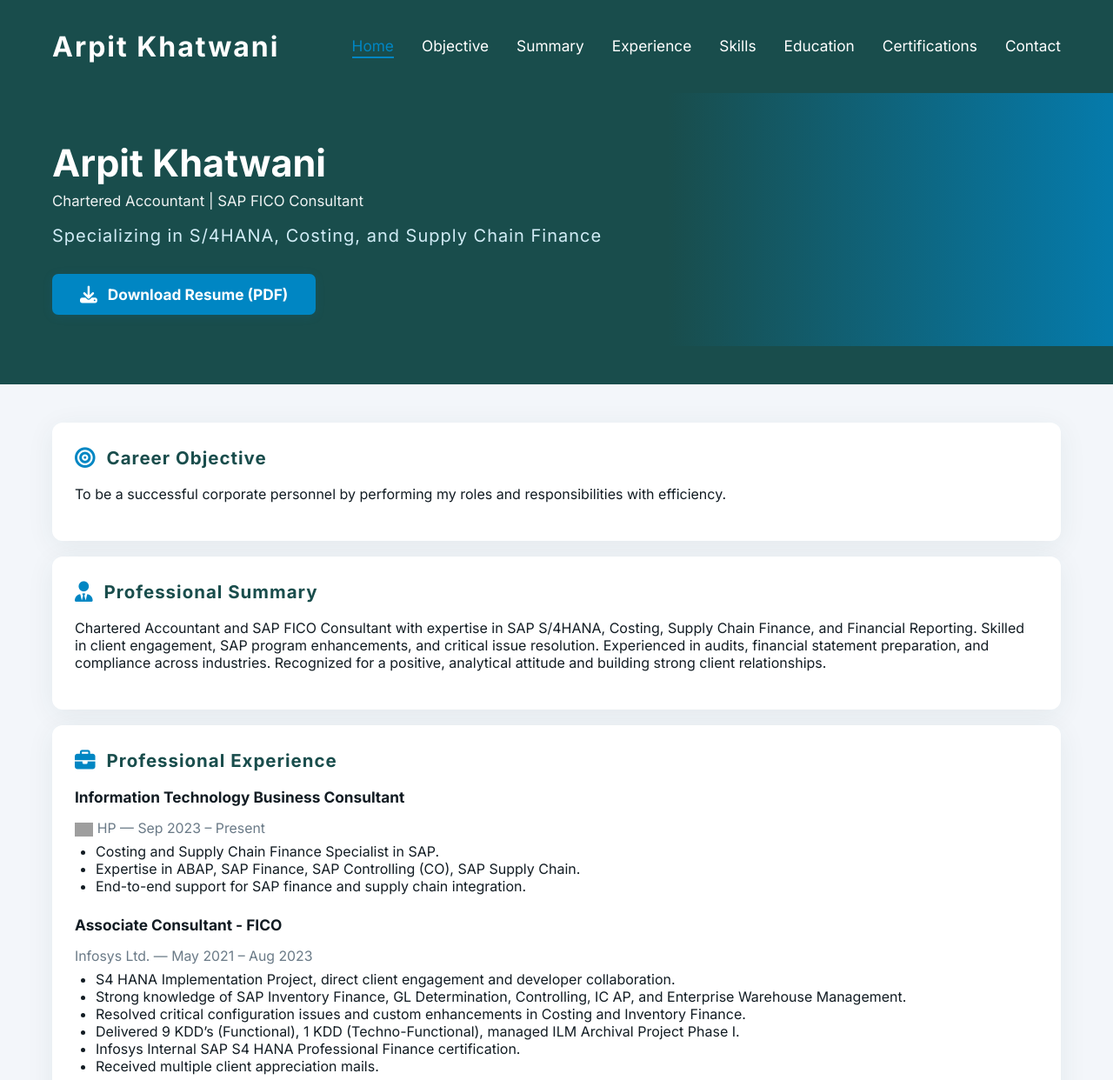
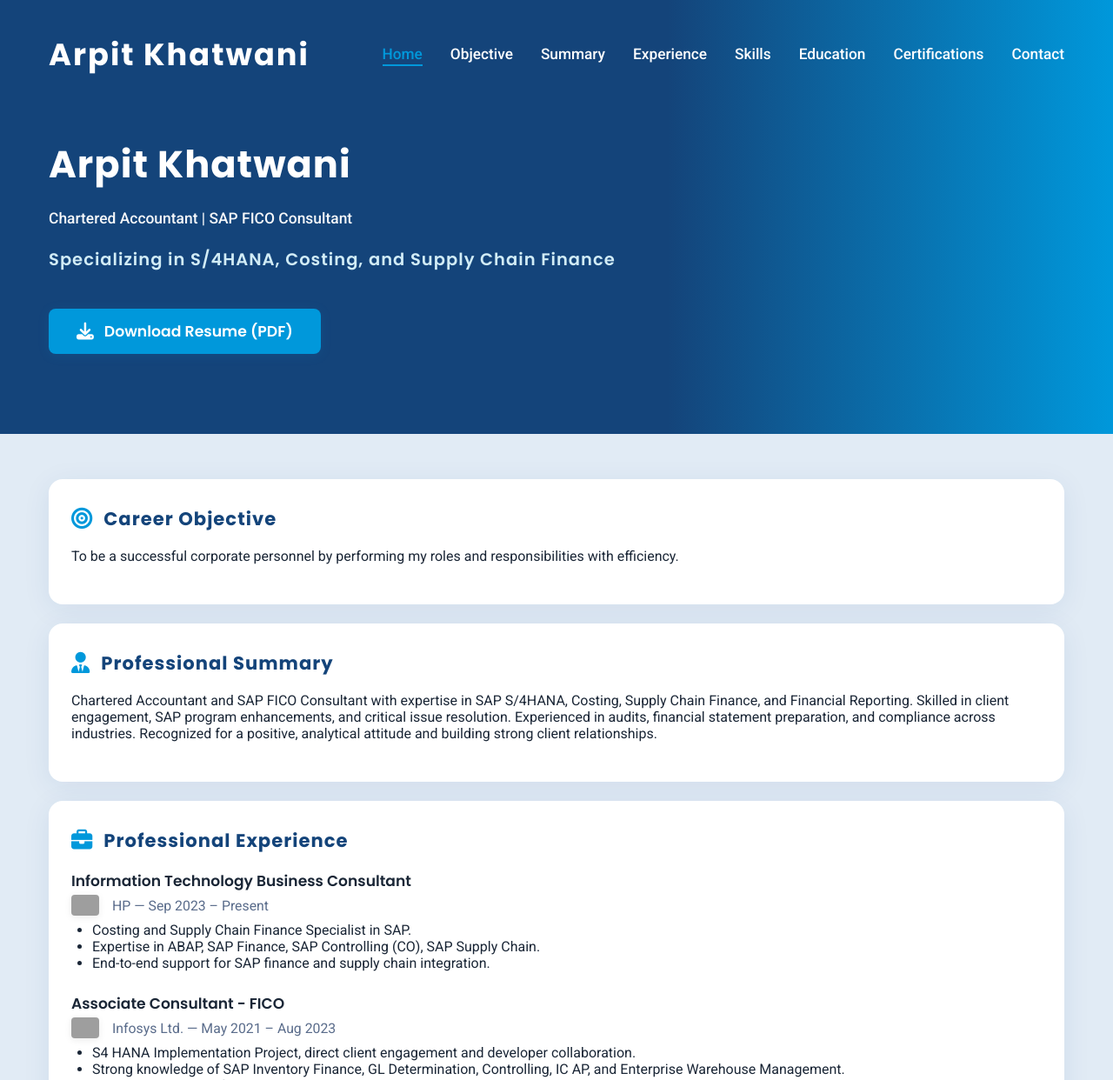
Before and after one commit to caarpitkhatwani/Portfolio, a plain HTML site: page index.html in a window 1280 px wide. Shown: the top 1242 px of the page at 87% size. Drawn offline with Linux system fonts and the light colour scheme; grey boxes are pictures that could not be loaded.

Commit message:
Update index.html

```diff
--- a/index.html
+++ b/index.html
@@ -5,27 +5,27 @@
     <meta name="viewport" content="width=device-width, initial-scale=1.0">
     <title>Arpit Khatwani - Chartered Accountant | SAP FICO Consultant</title>
     <meta name="description" content="Arpit Khatwani | Chartered Accountant & SAP FICO Consultant specializing in S/4HANA, Costing, and Supply Chain Finance.">
-    <!-- Professional, modern fonts -->
-    <link href="https://fonts.googleapis.com/css2?family=Inter:wght@400;700&family=Roboto:wght@400;500&display=swap" rel="stylesheet">
+    <!-- Fonts -->
+    <link href="https://fonts.googleapis.com/css2?family=Poppins:wght@600;700&family=Roboto:wght@400;500&display=swap" rel="stylesheet">
     <link rel="stylesheet" href="https://cdnjs.cloudflare.com/ajax/libs/font-awesome/6.4.2/css/all.min.css">
     <style>
         :root {
-            --primary: #194d4c;
-            --secondary: #f3f6fa;
-            --accent: #0086c3;
-            --white: #fff;
-            --gray: #6a7a87;
-            --dark: #121c23;
-            --card-radius: 12px;
-            --shadow: 0px 6px 32px rgba(25, 77, 76, 0.07);
+            --primary: #14447a;
+            --accent: #0098db;
+            --bg: #f5f8fa;
+            --card-bg: #fff;
+            --section-bg: #e1ebf5;
+            --text-dark: #1a2636;
+            --text-light: #5a6c8b;
+            --shadow: 0 6px 32px rgba(20,68,122,0.08);
+            --radius: 16px;
         }
         html, body {
             margin: 0;
             padding: 0;
-            font-family: 'Inter', 'Roboto', Arial, sans-serif;
-            background: var(--secondary);
-            color: var(--dark);
-            height: 100%;
+            background: var(--bg);
+            color: var(--text-dark);
+            font-family: 'Roboto', Arial, sans-serif;
             min-height: 100vh;
         }
         body {
@@ -34,82 +34,73 @@
             min-height: 100vh;
         }
         header {
-            background: var(--primary);
-            color: var(--white);
+            background: linear-gradient(90deg, #14447a 60%, #0098db 100%);
+            color: #fff;
+            padding: 36px 0 0 0;
             box-shadow: var(--shadow);
-            padding: 0;
         }
-        .topbar {
+        .nav-container {
             display: flex;
+            justify-content: space-between;
             align-items: center;
-            justify-content: space-between;
-            padding: 34px 60px 34px 60px;
+            padding: 0 56px;
         }
-        .logo {
-            display: flex;
-            align-items: center;
-            gap: 16px;
-            font-size: 2em;
+        .nav-title {
+            font-family: 'Poppins', sans-serif;
+            font-size: 2.2em;
             font-weight: 700;
             letter-spacing: 2px;
         }
-        /* Remove header logo image style */
         nav {
             display: flex;
             gap: 32px;
         }
         nav a {
-            color: var(--white);
+            color: #fff;
             text-decoration: none;
             font-weight: 500;
             font-size: 1.08em;
+            padding-bottom: 2px;
             position: relative;
-            padding-bottom: 2px;
-            transition: color 0.2s;
+            transition: color 0.18s;
         }
         nav a.active, nav a:hover {
             color: var(--accent);
         }
         nav a.active::after, nav a:hover::after {
             content: '';
-            display: block;
             position: absolute;
             height: 2px;
+            left: 0; right: 0;
             bottom: -2px;
-            left: 0;
-            right: 0;
             background: var(--accent);
         }
         .hero {
-            padding: 54px 60px 36px 60px;
-            background: linear-gradient(90deg, #194d4c 60%, #0086c3 110%);
-            color: var(--white);
+            padding: 68px 56px 44px 56px;
             display: flex;
             flex-direction: column;
             align-items: flex-start;
-            animation: fadeSlideDown 1.1s cubic-bezier(.7,.2,.6,1);
-        }
-        @keyframes fadeSlideDown {
-            from { opacity: 0; transform: translateY(-40px);}
-            to   { opacity: 1; transform: translateY(0);}
+            gap: 12px;
         }
         .hero h1 {
-            font-family: 'Inter', sans-serif;
+            font-family: 'Poppins', sans-serif;
             font-size: 2.7em;
             margin: 0 0 8px 0;
             font-weight: 700;
+            letter-spacing: 1px;
         }
         .hero .subtitle {
-            font-size: 1.05em;
+            font-size: 1.09em;
             font-weight: 500;
-            margin-bottom: 18px;
-            opacity: 0.93;
+            margin-bottom: 11px;
+            opacity: 0.96;
         }
         .hero .tagline {
-            font-size: 1.25em;
+            font-size: 1.22em;
             color: #d1ecf6;
-            font-weight: 500;
-            margin-bottom: 26px;
+            font-family: 'Poppins', sans-serif;
+            font-weight: 600;
+            margin-bottom: 22px;
             letter-spacing: 1px;
         }
         .download-btn {
@@ -117,18 +108,19 @@
             align-items: center;
             gap: 12px;
             background: var(--accent);
-            color: var(--white);
+            color: #fff;
             font-size: 1.08em;
-            font-weight: 700;
+            font-family: 'Poppins', sans-serif;
+            font-weight: 600;
             text-decoration: none;
             padding: 13px 32px;
-            border-radius: 7px;
-            box-shadow: 0 2px 12px rgba(0,134,195,0.13);
+            border-radius: 8px;
+            box-shadow: 0 2px 14px rgba(0,152,219,0.11);
             border: none;
-            transition: background 0.2s, transform 0.12s;
+            transition: background 0.2s, transform 0.15s;
             cursor: pointer;
-            margin-top: 6px;
-            animation: fadeUp 1.3s cubic-bezier(.7,.2,.6,1);
+            margin-top: 8px;
+            animation: fadeUp 1.2s cubic-bezier(.7,.2,.6,1);
         }
         .download-btn i {
             font-size: 1.15em;
@@ -138,23 +130,23 @@
             transform: translateY(-2px) scale(1.03);
         }
         @keyframes fadeUp {
-            from { opacity: 0; transform: translateY(30px);}
+            from { opacity: 0; transform: translateY(28px);}
             to   { opacity: 1; transform: translateY(0);}
         }
         main {
             flex: 1;
-            padding: 44px 60px 0 60px;
-            background: var(--secondary);
+            background: var(--section-bg);
+            padding: 52px 56px 0 56px;
         }
         section {
-            margin-bottom: 44px;
+            margin-bottom: 48px;
         }
         .section-title {
-            font-size: 1.28em;
+            font-size: 1.32em;
+            font-family: 'Poppins', sans-serif;
             font-weight: 700;
             color: var(--primary);
-            margin-bottom: 19px;
-            font-family: 'Inter', sans-serif;
+            margin-bottom: 18px;
             letter-spacing: 1px;
             display: flex;
             align-items: center;
@@ -165,29 +157,26 @@
             font-size: 1.15em;
         }
         .card {
-            background: var(--white);
-            border-radius: var(--card-radius);
+            background: var(--card-bg);
+            border-radius: var(--radius);
             box-shadow: var(--shadow);
-            padding: 28px 26px;
-            margin-bottom: 18px;
-            transition: box-shadow 0.2s, transform 0.22s;
+            padding: 30px 26px;
+            margin-bottom: 22px;
+            animation: cardFadeIn 0.95s cubic-bezier(.7,.2,.6,1);
             opacity: 0;
-            transform: scale(0.98) translateY(18px);
-            animation: cardAppear 0.7s cubic-bezier(.7,.2,.6,1) forwards;
+            transform: translateY(60px) scale(0.98);
+            animation-fill-mode: forwards;
         }
-        @keyframes cardAppear {
+        .card.visible {
+            opacity: 1;
+            transform: translateY(0) scale(1);
+        }
+        @keyframes cardFadeIn {
             to {
                 opacity: 1;
-                transform: scale(1) translateY(0);
+                transform: translateY(0) scale(1);
             }
         }
-        .card:nth-child(even) { animation-delay: 0.10s; }
-        .card:nth-child(odd) { animation-delay: 0.25s;}
-        .card:hover {
-            box-shadow: 0 10px 40px rgba(25, 77, 76, 0.14);
-            transform: scale(1.02) translateY(-2px);
-        }
-
         .skills-list {
             display: flex;
             flex-wrap: wrap;
@@ -208,7 +197,7 @@
         }
         .skills-list li:hover {
             background: var(--accent);
-            color: var(--white);
+            color: #fff;
         }
         .cert-list {
             list-style: none;
@@ -221,17 +210,18 @@
             display: flex;
             align-items: center;
             gap: 20px;
-            background: var(--secondary);
-            border-radius: 9px;
-            box-shadow: 0 1px 8px rgba(25,77,76,0.03);
+            background: var(--section-bg);
+            border-radius: 10px;
+            box-shadow: 0 1px 8px rgba(20,68,122,0.04);
             padding: 14px 16px;
-            transition: box-shadow 0.2s;
-        }
-        .cert-list li:hover {
-            box-shadow: 0 4px 18px rgba(25,77,76,0.08);
         }
         .cert-list .cert-img {
             height: 46px; width: 46px; object-fit: contain; border-radius: 10px; background: #fff; border: 1px solid #e5e5e5;
+            animation: logoPop 1.05s cubic-bezier(.7,.2,.6,1);
+        }
+        @keyframes logoPop {
+            from { opacity: 0; transform: scale(0.5);}
+            to { opacity: 1; transform: scale(1);}
         }
         .cert-list strong {
             font-size: 1.07em;
@@ -243,28 +233,42 @@
             transition: color 0.2s;
         }
         .cert-list a:hover {
-            color: #194d4c;
+            color: #14447a;
         }
         .job, .education-item {
             margin-bottom: 24px;
         }
         .job h3, .education-item h3 {
             margin: 0 0 3px 0;
-            font-size: 1.08em;
+            font-size: 1.07em;
+            font-family: 'Poppins', sans-serif;
             font-weight: 600;
         }
         .meta {
             font-size: 0.99em;
-            color: var(--gray);
+            color: var(--text-light);
             margin-bottom: 7px;
+            display: flex;
+            align-items: center;
+            gap: 7px;
+        }
+        .job-logo {
+            height: 24px;
+            width: auto;
+            margin-right: 8px;
+            vertical-align: middle;
+            border-radius: 4px;
+            box-shadow: 0 2px 8px rgba(0,0,0,0.08);
+            background: #fff;
+            animation: logoPop 1.1s cubic-bezier(.7,.2,.6,1);
         }
         .job ul {
             margin: 0; padding-left: 24px;
         }
         .contact-section {
             background: #f7fbfd;
-            border-radius: var(--card-radius);
-            box-shadow: 0 2px 18px rgba(25,77,76,0.08);
+            border-radius: var(--radius);
+            box-shadow: 0 2px 18px rgba(20,68,122,0.09);
             padding: 28px 22px 22px 22px;
         }
         .contact-buttons {
@@ -272,7 +276,7 @@
         }
         .contact-buttons a {
             text-decoration: none;
-            color: var(--white);
+            color: #fff;
             background-color: var(--accent);
             padding: 13px 26px;
             margin: 8px 14px 8px 0;
@@ -283,11 +287,10 @@
             font-size: 1.05em;
             font-weight: 500;
             transition: background 0.2s, color 0.2s, transform 0.15s;
-            will-change: transform;
         }
         .contact-buttons a:hover {
             background-color: var(--primary);
-            color: var(--white);
+            color: #fff;
             transform: scale(1.07);
         }
         .db-info {
@@ -316,27 +319,50 @@
             transition: color 0.2s, transform 0.2s;
         }
         .footer-social a:hover {
-            color: var(--white);
+            color: #fff;
             transform: scale(1.13);
         }
         @media (max-width: 900px) {
-            .topbar, .hero, main { padding: 24px 12px; }
+            .nav-container, .hero, main { padding: 18px 4vw; }
         }
         @media (max-width: 600px) {
-            .topbar, .hero, main { padding: 8px 2vw; }
+            .nav-container, .hero, main { padding: 6px 1vw; }
             nav { gap: 12px;}
-            .logo { font-size: 1.2em;}
+            .nav-title { font-size: 1.3em;}
             .section-title { font-size: 1em;}
             .cert-list .cert-img {height: 34px; width: 34px;}
         }
     </style>
+    <script>
+        // Animations for cards on scroll
+        document.addEventListener("DOMContentLoaded", function() {
+            const cards = document.querySelectorAll('.card');
+            const observer = new IntersectionObserver(entries => {
+                entries.forEach(entry => {
+                    if (entry.isIntersecting) {
+                        entry.target.classList.add('visible');
+                        observer.unobserve(entry.target);
+                    }
+                });
+            }, { threshold: 0.13 });
+            cards.forEach(card => observer.observe(card));
+            // Navigation active state
+            document.querySelectorAll('nav a').forEach(function(link) {
+                link.addEventListener('click', function(e) {
+                    e.preventDefault();
+                    document.querySelectorAll('nav a').forEach(l => l.classList.remove('active'));
+                    this.classList.add('active');
+                    const section = document.querySelector(this.getAttribute('href'));
+                    if (section) section.scrollIntoView({behavior:'smooth'});
+                });
+            });
+        });
+    </script>
 </head>
 <body>
     <header>
-        <div class="topbar">
-            <span class="logo">
-                Arpit Khatwani
-            </span>
+        <div class="nav-container">
+            <span class="nav-title">Arpit Khatwani</span>
             <nav>
                 <a href="#home" class="active">Home</a>
                 <a href="#objective">Objective</a>
@@ -374,7 +400,10 @@
             <div class="section-title"><i class="fa-solid fa-briefcase"></i> Professional Experience</div>
             <div class="job">
                 <h3>Information Technology Business Consultant</h3>
-                <p class="meta"><img src="https://upload.wikimedia.org/wikipedia/commons/9/99/HP_logo_2012.svg" alt="HP logo" style="height:16px;vertical-align:middle;"> HP &mdash; Sep 2023 – Present</p>
+                <div class="meta">
+                    <img src="https://upload.wikimedia.org/wikipedia/commons/9/99/HP_logo_2012.svg" alt="HP Logo" class="job-logo">
+                    HP &mdash; Sep 2023 – Present
+                </div>
                 <ul>
                     <li>Costing and Supply Chain Finance Specialist in SAP.</li>
                     <li>Expertise in ABAP, SAP Finance, SAP Controlling (CO), SAP Supply Chain.</li>
@@ -383,7 +412,10 @@
             </div>
             <div class="job">
                 <h3>Associate Consultant - FICO</h3>
-                <p class="meta">Infosys Ltd. &mdash; May 2021 – Aug 2023</p>
+                <div class="meta">
+                    <img src="https://upload.wikimedia.org/wikipedia/commons/5/51/Infosys_logo.svg" alt="Infosys Logo" class="job-logo">
+                    Infosys Ltd. &mdash; May 2021 – Aug 2023
+                </div>
                 <ul>
                     <li>S4 HANA Implementation Project, direct client engagement and developer collaboration.</li>
                     <li>Strong knowledge of SAP Inventory Finance, GL Determination, Controlling, IC AP, and Enterprise Warehouse Management.</li>
@@ -395,7 +427,7 @@
             </div>
             <div class="job">
                 <h3>Articleship (CA)</h3>
-                <p class="meta">S. Choradia & Co. Chartered Accountants &mdash; Oct 2016 – Oct 2019</p>
+                <div class="meta">S. Choradia & Co. Chartered Accountants &mdash; Oct 2016 – Oct 2019</div>
                 <ul>
                     <li>Preparation of projected financials for loan financing.</li>
                     <li>Drafting & finalisation of financial statements.</li>
@@ -457,7 +489,7 @@
         <section id="contact" class="contact-section card">
             <div class="section-title"><i class="fa-solid fa-envelope"></i> Contact Me</div>
             <div>
-                <b>Address:</b> 19A Basant Enclave, Behind Maruti Enclave, Agra - 282010
+                <b>Address:</b> Flat 402, 4th Floor 45A Sai Regency Prem Nagar Near Euro World School 452014
             </div>
             <div class="contact-buttons">
                 <a href="mailto:caarpitkhatwani@gmail.com" title="Email Arpit Khatwani"><i class="fa-solid fa-envelope"></i> Email</a>
@@ -469,7 +501,6 @@
                 <em>Submissions are stored for my review.</em>
             </div>
             <div class="form-group">
-                <!-- Embedded Google Form: replace with your own link if available -->
                 <iframe src="https://docs.google.com/forms/d/e/1FAIpQLSdvFYPXBRHui7bYefEaMAbEbZ6wnyyqY1B9_tcdhE8MDuqV8w/viewform?embedded=true" width="100%" height="900" frameborder="0" marginheight="0" marginwidth="0">Loading…</iframe>
             </div>
         </section>
```
